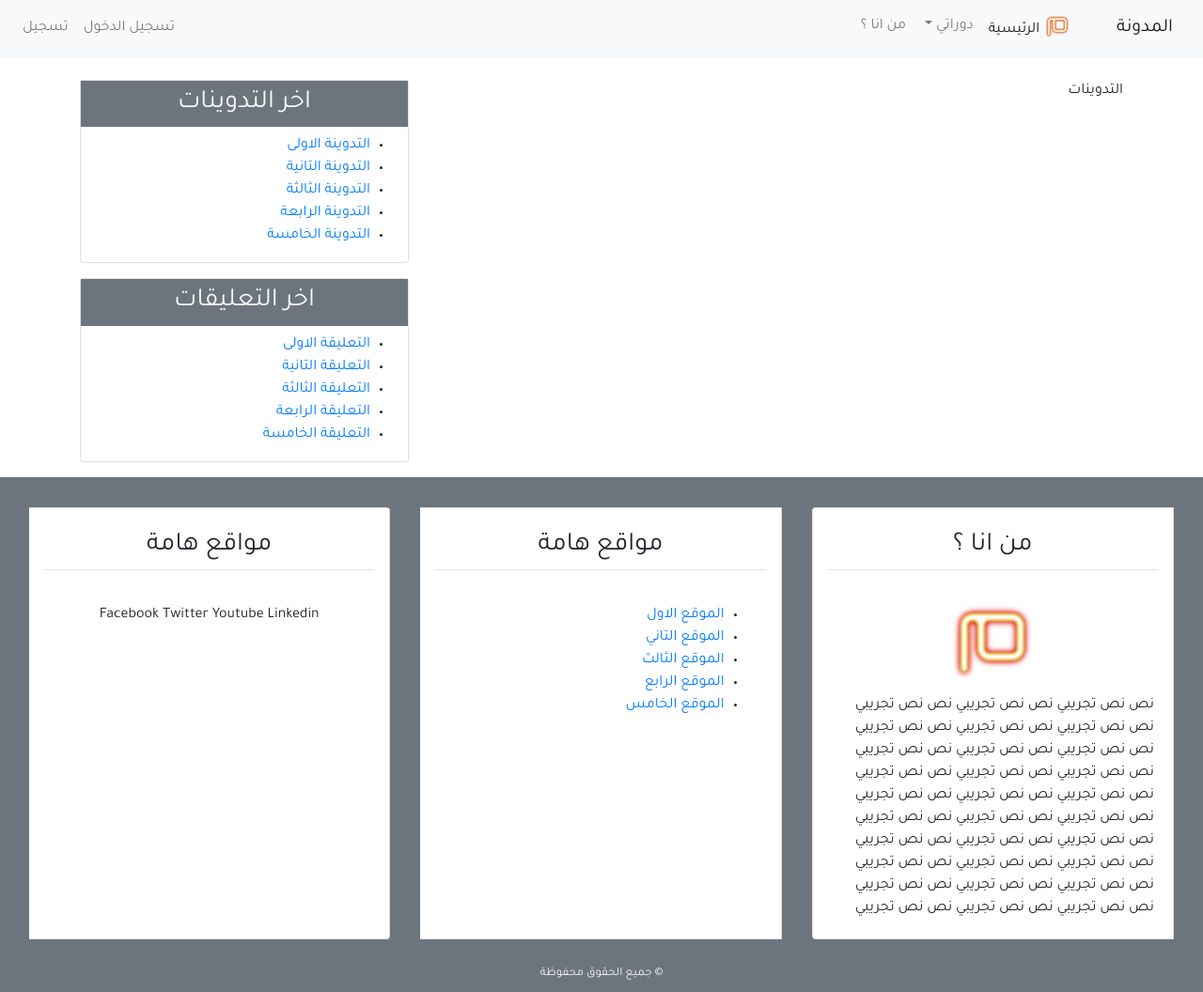
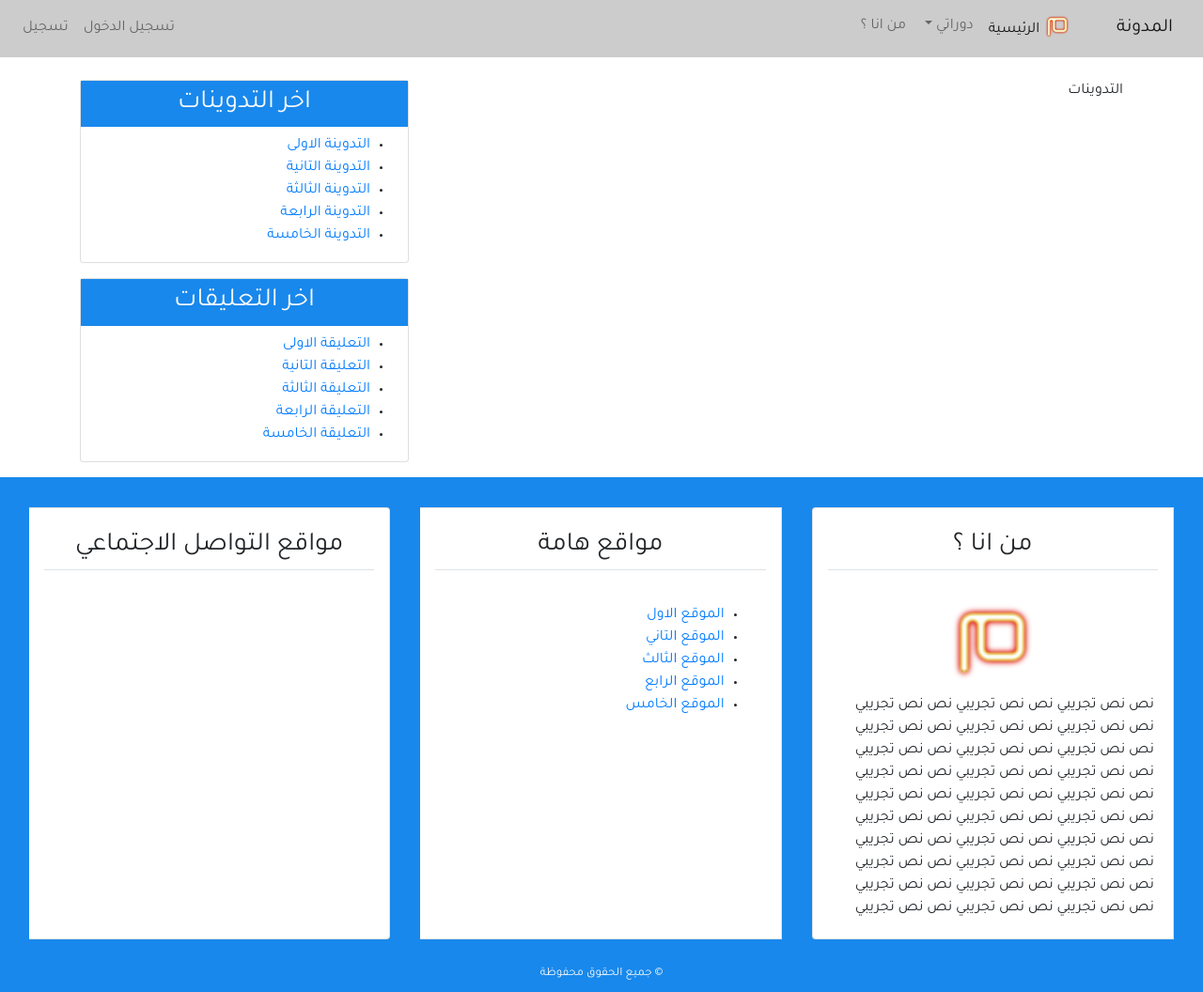
Before and after one commit to mhammed2020/Arabic-Blog-using-django-backend-framework, a Django app: page /blog/ in a window 1280 px wide. Shown: the whole page at 94% size. Run offline with Django 3.2, Linux system fonts and the light colour scheme; some libraries are stand-ins or nearby versions.

Commit message:
font awesome for social media

```diff
--- a/blog/static/blog/css/main.css
+++ b/blog/static/blog/css/main.css
@@ -22,3 +22,13 @@ body{
 .dropdown-menu .dropdown-item{
 text-align: right;
 }
+
+.bg-secondary {
+
+    background-color: #1888ec !important;;
+}
+
+.bg-light {
+
+    background-color: #CCC !important;
+}
--- a/blog/templates/blog/index.html
+++ b/blog/templates/blog/index.html
@@ -189,18 +189,18 @@
 <div class="card m-3">
 
     <h3 class="card-title text-center border-bottom p-2 m-3">
-    مواقع هامة
+    مواقع التواصل الاجتماعي
 
     </h3>
-    <div class="card-body text-center">
+    <h4 class="card-body text-center">
+ <a href="#" class="text-secondary"> <i class="fab fa-facebook"></i> </a>
+ <a href="#" class="text-secondary"> <i class="fab fa-youtube"></i></a>
+ <a href="#" class="text-secondary"><i class="fab fa-instagram"></i></a>
+ <a href="#" class="text-secondary"> <i class="fab fa-twitter"></i></a>
+ <a href="#" class="text-secondary"><i class="fab fa-linkedin"></i></a>
+ <a href="#" class="text-secondary"><i class="fab fa-tiktok"></i>  </a>
 
-   Facebook
-   Twitter
-   Youtube
-   Linkedin
-
-
-    </div>
+    </h4>
     </div>
 
     </div>
```
